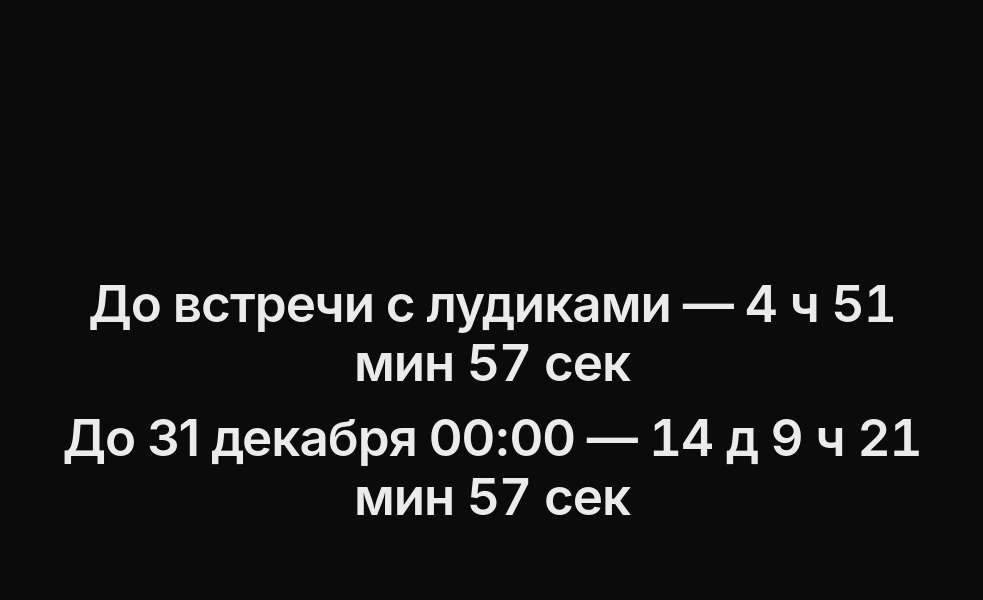
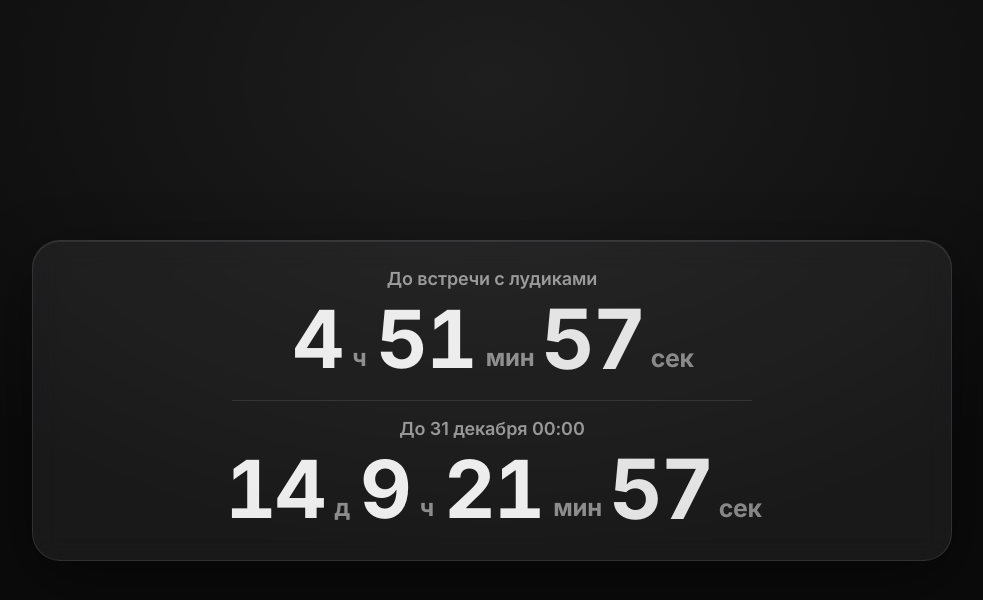
Before and after one commit to ykxdkq9h78-hash/timers, a plain HTML site: page index.html in a window 1280 px wide. Shown: the whole page, without its empty margins (148-1131 px from the left). Drawn offline with Linux system fonts and the light colour scheme.

Commit message:
Update index.html

```diff
--- a/index.html
+++ b/index.html
@@ -2,7 +2,7 @@
 <html lang="ru">
   <head>
     <meta charset="utf-8" />
-    <meta name="viewport" content="width=device-width,initial-scale=1" />
+    <meta name="viewport" content="width=device-width,initial-scale=1,viewport-fit=cover" />
     <title>Таймеры</title>
 
     <style>
@@ -10,86 +10,199 @@
 
       body {
         margin: 0;
-        height: 100vh;
+        min-height: 100vh;
         display: grid;
         place-items: center;
-        background: #0b0b0c;
-        font-family: -apple-system, BlinkMacSystemFont, "SF Pro Display", "SF Pro Text",
-          "Helvetica Neue", Helvetica, Arial, system-ui, sans-serif;
+        background:
+          radial-gradient(1200px 800px at 50% 10%, rgba(255,255,255,0.08), transparent 60%),
+          #0b0b0c;
+
+        /* SF Pro Rounded on Apple devices; safe fallbacks elsewhere */
+        font-family:
+          "SF Pro Rounded",
+          -apple-system,
+          BlinkMacSystemFont,
+          "SF Pro Display",
+          "SF Pro Text",
+          "Helvetica Neue",
+          system-ui,
+          sans-serif;
+
+        -webkit-font-smoothing: antialiased;
+        text-rendering: geometricPrecision;
       }
 
+      /* lock-screen-ish layout */
       .wrap {
+        width: min(920px, 92vw);
+        padding:
+          calc(24px + env(safe-area-inset-top))
+          calc(18px + env(safe-area-inset-right))
+          calc(24px + env(safe-area-inset-bottom))
+          calc(18px + env(safe-area-inset-left));
         text-align: center;
-        padding: 24px;
-        max-width: 900px;
       }
 
-      .line {
-        font-size: clamp(24px, 4vw, 56px);
-        font-weight: 600;
-        letter-spacing: -0.02em;
-        color: rgba(255, 255, 255, 0.92);
-        line-height: 1.15;
+      /* glass card */
+      .panel {
+        border-radius: 28px;
+        padding: clamp(18px, 3.2vw, 28px);
+        background: rgba(255, 255, 255, 0.06);
+        border: 1px solid rgba(255, 255, 255, 0.10);
+        box-shadow:
+          0 18px 60px rgba(0,0,0,0.45),
+          inset 0 1px 0 rgba(255,255,255,0.08);
+        backdrop-filter: blur(14px) saturate(140%);
+        -webkit-backdrop-filter: blur(14px) saturate(140%);
       }
 
-      .line + .line {
-        margin-top: 16px;
+      .block + .block { margin-top: clamp(18px, 2.8vw, 26px); }
+
+      .label {
+        font-size: clamp(12px, 2vw, 18px);
+        font-weight: 600;
+        letter-spacing: -0.005em;
+        color: rgba(255, 255, 255, 0.55);
+        margin-bottom: 8px;
       }
 
       .time {
+        font-size: clamp(30px, 7vw, 80px);
+        font-weight: 700;
+        letter-spacing: -0.025em;
+        color: rgba(255, 255, 255, 0.92);
         font-variant-numeric: tabular-nums;
+        line-height: 1.05;
+        display: inline-flex;
+        align-items: baseline;
+        gap: 10px;
+        justify-content: center;
+        flex-wrap: wrap;
+      }
+
+      .units {
+        font-size: 0.30em;
+        font-weight: 650;
+        letter-spacing: -0.01em;
+        color: rgba(255, 255, 255, 0.50);
+        transform: translateY(-0.08em);
+      }
+
+      /* seconds pulse */
+      .sec {
+        display: inline-flex;
+        align-items: baseline;
+        gap: 6px;
+      }
+
+      .sec.pulse {
+        animation: secPulse 220ms ease-out;
+      }
+
+      @keyframes secPulse {
+        0%   { transform: scale(1);    opacity: 1; }
+        35%  { transform: scale(1.05); opacity: 0.95; }
+        100% { transform: scale(1);    opacity: 1; }
+      }
+
+      .divider {
+        height: 1px;
+        background: rgba(255,255,255,0.10);
+        margin: clamp(14px, 2.2vw, 18px) auto;
+        width: min(520px, 82%);
+        border-radius: 1px;
+      }
+
+      @media (max-width: 420px) {
+        .panel { border-radius: 24px; }
+        .time { letter-spacing: -0.04em; }
       }
     </style>
   </head>
 
   <body>
     <div class="wrap">
-      <div class="line">
-        До встречи с лудиками —
-        <span id="to1930" class="time"></span>
-      </div>
+      <div class="panel">
+        <div class="block">
+          <div class="label">До встречи с лудиками</div>
+          <div id="to1930" class="time"></div>
+        </div>
 
-      <div class="line">
-        До 31 декабря 00:00 —
-        <span id="toNY" class="time"></span>
+        <div class="divider"></div>
+
+        <div class="block">
+          <div class="label">До 31 декабря 00:00</div>
+          <div id="toNY" class="time"></div>
+        </div>
       </div>
     </div>
 
     <script>
-      function formatDiff(ms) {
-        if (ms <= 0) return "0 сек";
+      function splitDiff(ms) {
+        if (ms <= 0) return { d: 0, h: 0, m: 0, s: 0 };
+        const totalSeconds = Math.floor(ms / 1000);
+        const d = Math.floor(totalSeconds / 86400);
+        const h = Math.floor((totalSeconds % 86400) / 3600);
+        const m = Math.floor((totalSeconds % 3600) / 60);
+        const s = totalSeconds % 60;
+        return { d, h, m, s };
+      }
 
-        const totalSeconds = Math.floor(ms / 1000);
-        const days = Math.floor(totalSeconds / 86400);
-        const hours = Math.floor((totalSeconds % 86400) / 3600);
-        const minutes = Math.floor((totalSeconds % 3600) / 60);
-        const seconds = totalSeconds % 60;
+      function renderTime(el, diff) {
+        const { d, h, m, s } = diff;
 
-        const parts = [];
-        if (days) parts.push(`${days} д`);
-        if (hours || days) parts.push(`${hours} ч`);
-        if (minutes || hours || days) parts.push(`${minutes} мин`);
-        parts.push(`${seconds} сек`);
+        // lock-screen-ish: show H:M:S always; show days only if > 0
+        const daysPart = d > 0 ? `<span>${d}</span><span class="units">д</span>` : "";
+        const hoursPart = `<span>${h}</span><span class="units">ч</span>`;
+        const minsPart  = `<span>${m}</span><span class="units">мин</span>`;
 
-        return parts.join(" ");
+        el.innerHTML = `
+          ${daysPart}
+          ${hoursPart}
+          ${minsPart}
+          <span id="${el.id}-sec" class="sec"><span>${s}</span><span class="units">сек</span></span>
+        `;
+      }
+
+      let lastSecond1930 = null;
+      let lastSecondNY = null;
+
+      function pulseIfChanged(secEl, current, lastValueSetter) {
+        secEl.classList.remove("pulse");
+        void secEl.offsetWidth; // restart animation
+        secEl.classList.add("pulse");
+        lastValueSetter(current);
       }
 
       function updateTimers() {
         const now = new Date();
 
-        // Сегодня 19:30 — встреча с лудиками
+        // Today 19:30 — meeting
         const meeting = new Date();
         meeting.setHours(19, 30, 0, 0);
 
-        // 31 декабря 00:00
+        // 31 Dec 00:00 of current year
         const year = now.getFullYear();
         const endOfYear = new Date(year, 11, 31, 0, 0, 0, 0);
 
-        document.getElementById("to1930").textContent =
-          formatDiff(meeting - now);
+        const d1 = splitDiff(meeting - now);
+        const d2 = splitDiff(endOfYear - now);
 
-        document.getElementById("toNY").textContent =
-          formatDiff(endOfYear - now);
+        const el1 = document.getElementById("to1930");
+        const el2 = document.getElementById("toNY");
+
+        renderTime(el1, d1);
+        renderTime(el2, d2);
+
+        const sec1 = document.getElementById("to1930-sec");
+        const sec2 = document.getElementById("toNY-sec");
+
+        if (lastSecond1930 === null || d1.s !== lastSecond1930) {
+          pulseIfChanged(sec1, d1.s, (v) => (lastSecond1930 = v));
+        }
+        if (lastSecondNY === null || d2.s !== lastSecondNY) {
+          pulseIfChanged(sec2, d2.s, (v) => (lastSecondNY = v));
+        }
       }
 
       updateTimers();
```
